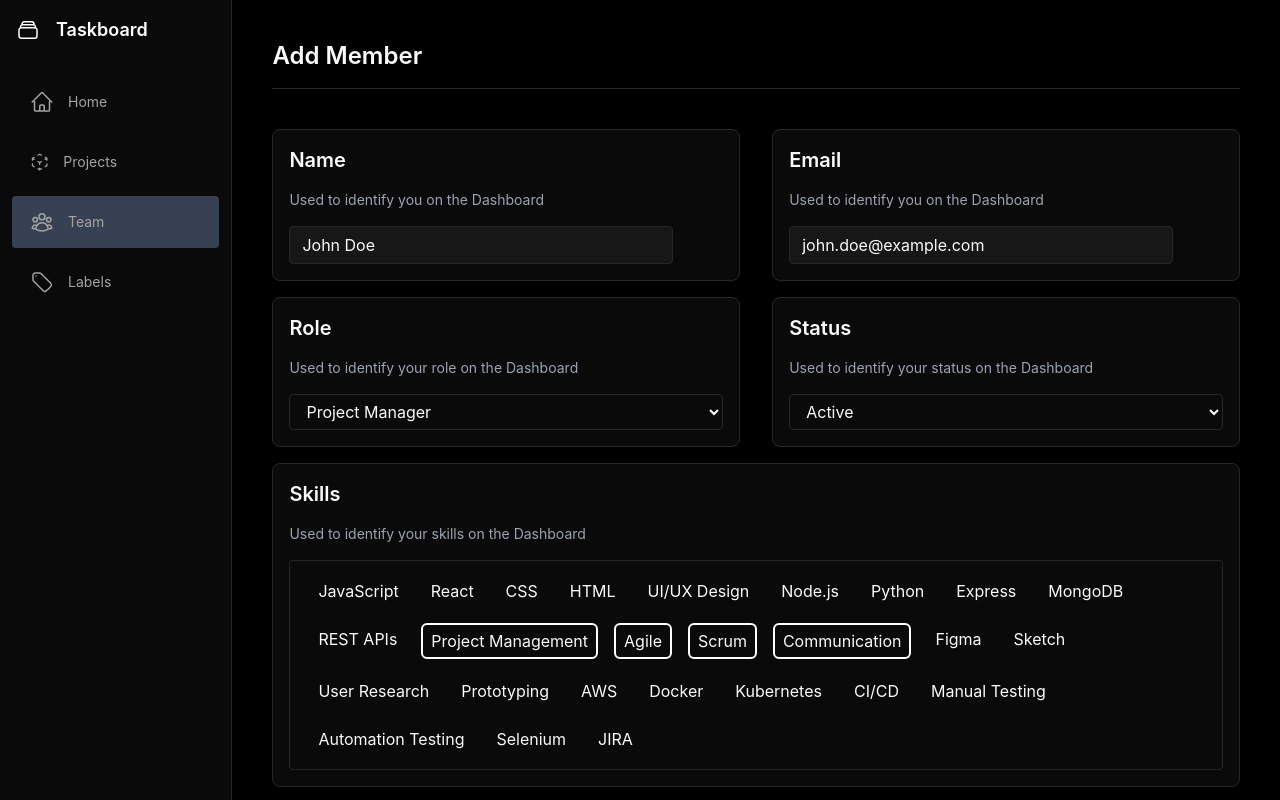
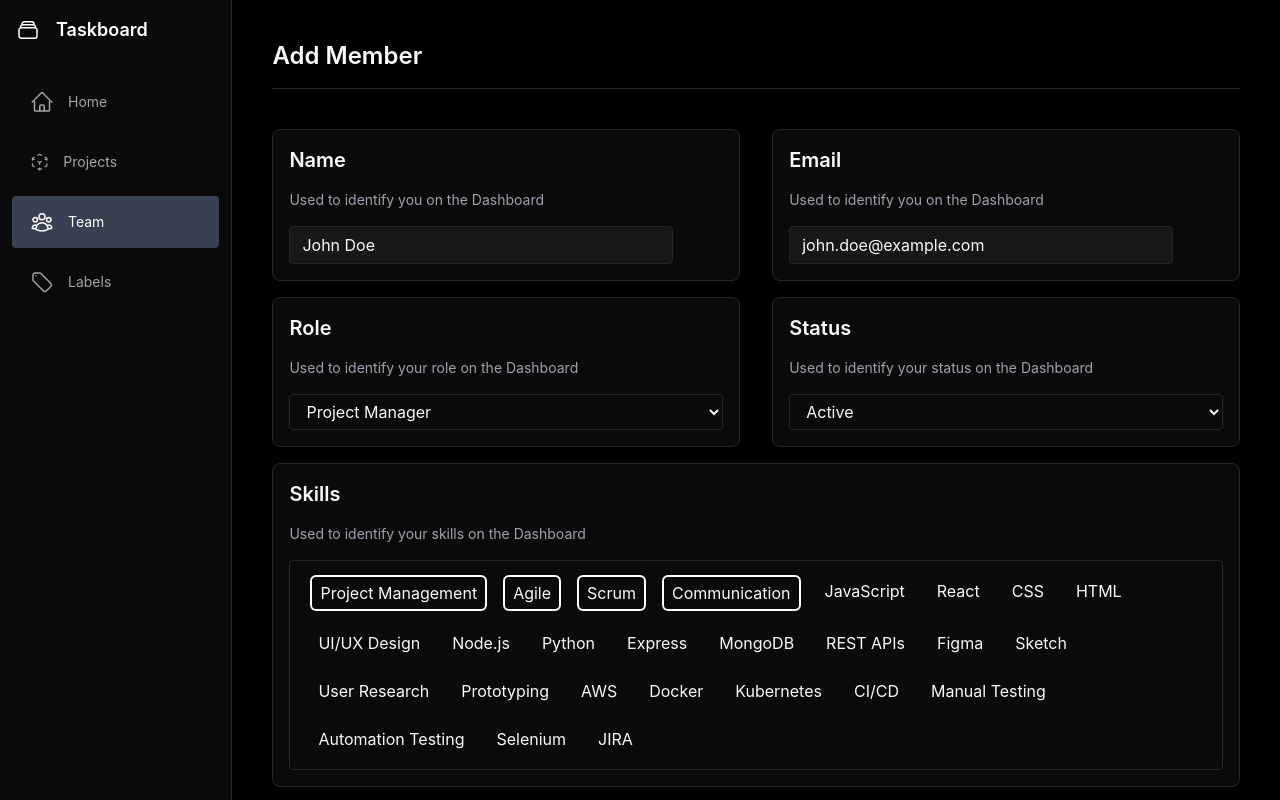
Before and after one commit to Pratik4509/taskboard, a React (Create React App) app: page /team/edit/1 in a window 1280 px wide. Built offline with nearby package versions, Linux system fonts and the light colour scheme.

Commit message:
Updated skills section and added 404 page

```diff
--- a/src/App.tsx
+++ b/src/App.tsx
@@ -13,6 +13,7 @@ import ManageMembers from './Components/ManageMembers';
 import Table from './Components/Table';
 import Projects from './Components/Projects';
 import Teams from './Components/Teams';
+import NotFound from './Components/NotFound';
 
 const routes = createBrowserRouter([
   {
@@ -52,6 +53,10 @@ const routes = createBrowserRouter([
         element: <ManageMembers/>
       }
     ]
+  },
+  {
+    path: '/*',
+    element: <NotFound/>
   }
 ])
 
--- a/src/Components/ManageMembers.tsx
+++ b/src/Components/ManageMembers.tsx
@@ -3,6 +3,7 @@ import { useSelector } from 'react-redux';
 import { useNavigate, useParams } from 'react-router-dom';
 import { RootState } from '../redux/store';
 import { TeamTypes } from '../types';
+import { motion } from 'framer-motion';
 
 const roles = ['Developer', 'Designer', 'Project Manager', 'Tester'];
 const statuses = ['Active', 'Inactive'];
@@ -64,6 +65,11 @@ const ManageMembers = () => {
         setSelectedSkills((prev) => prev.filter(l => l !== label))
     }
 
+    const updatedSkills = [
+        ...selectedSkills,
+        ...skills.filter(skill => !selectedSkills.includes(skill))
+    ]
+
     const handleChange = (e: React.ChangeEvent<HTMLInputElement>) => {
         const { name, value } = e.target
         setFormData(prev => ({ ...prev, [name]: value }))
@@ -83,6 +89,10 @@ const ManageMembers = () => {
             setSelectedSkills(existingMember.skills)
         }
     }, [existingMember])
+
+    // useEffect(()=>{
+    //     return ()=>setSelectedSkills([])
+    // },[])
 
     return (
         <div className='w-full h-full bg-black text-neutral-50 px-10 overflow-scroll overflow-x-hidden'>
@@ -145,15 +155,18 @@ const ManageMembers = () => {
                         <h2 className='text-xl font-semibold'>Skills</h2>
                         <p className='text-sm text-gray-400 mt-4'>Used to identify your skills on the Dashboard</p>
                         <div className="mt-4 px-3 py-1.5 rounded border border-neutral-800 bg-light-black">
-                            <div className="p-2 flex gap-4 flex-wrap">
-                                {skills.map(skill => (
-                                    <div
+                            <div
+                                className="p-2 flex gap-4 flex-wrap">
+                                {updatedSkills.map(skill => (
+                                    <motion.div
+                                        layout
+                                        // layoutId={skill}
                                         key={skill}
                                         className={`px-2 py-1 rounded-md cursor-pointer ${skillColor[skill]} ${selectedSkills.includes(skill) ? activeStyle : ''}`}
                                         onClick={() => handleClick(skill)}
                                     >
                                         {skill}
-                                    </div>
+                                    </motion.div>
                                 ))}
                             </div>
                         </div>
--- /dev/null
+++ b/src/Components/NotFound.tsx
@@ -0,0 +1,22 @@
+import React from 'react'
+import { Link } from 'react-router-dom'
+
+const NotFound = () => {
+    return (
+        <section className="h-screen bg-black">
+            <div className="py-8 px-4 mx-auto max-w-screen-xl lg:py-16 lg:px-6">
+                <div className="mx-auto max-w-screen-sm text-center">
+                    <h1 className="mb-4 text-7xl tracking-tight font-extrabold lg:text-9xl text-white">404</h1>
+                    <p className="mb-4 text-3xl tracking-tight font-bold text-gray-900 md:text-4xl dark:text-white">Something's missing.</p>
+                    <p className="mb-4 text-lg font-light text-gray-500 dark:text-gray-400">Sorry, we can't find that page. You'll find lots to explore on the home page. </p>
+                    <Link
+                        to='/'
+                        className="inline-flex text-white bg-primary-600 hover:bg-primary-800 focus:ring-4 focus:outline-none focus:ring-primary-300 font-medium rounded-lg text-sm px-5 py-2.5 text-center dark:focus:ring-primary-900 my-4"
+                    >Back to Homepage</Link>
+                </div>
+            </div>
+        </section>
+    )
+}
+
+export default NotFound
--- a/src/Components/Sidebar.tsx
+++ b/src/Components/Sidebar.tsx
@@ -60,7 +60,7 @@ const Sidebar: React.FC = () => {
                 <div className='w-full'>
                     <NavLink to='/team' className={({ isActive }) => `mt-2 block rounded text-neutral-400 hover:bg-gray-700 ${isActive ? 'bg-gray-700 text-white' : ''}`}
                     >
-                        <button className="w-full text-left py-1.5 px-2 rounded hover:bg-gray-700 text-sm text-neutral-400">
+                        <button className="w-full text-left py-1.5 px-2 rounded hover:bg-gray-700 text-sm">
                             <div className='w-full flex items-center gap-x-3.5 py-2 px-2.5 text-sm rounded-lg'>
                                 <svg xmlns="http://www.w3.org/2000/svg" fill="none" viewBox="0 0 24 24" strokeWidth={1.5} stroke="currentColor" className="size-6">
                                     <path strokeLinecap="round" strokeLinejoin="round" d="M18 18.72a9.094 9.094 0 0 0 3.741-.479 3 3 0 0 0-4.682-2.72m.94 3.198.001.031c0 .225-.012.447-.037.666A11.944 11.944 0 0 1 12 21c-2.17 0-4.207-.576-5.963-1.584A6.062 6.062 0 0 1 6 18.719m12 0a5.971 5.971 0 0 0-.941-3.197m0 0A5.995 5.995 0 0 0 12 12.75a5.995 5.995 0 0 0-5.058 2.772m0 0a3 3 0 0 0-4.681 2.72 8.986 8.986 0 0 0 3.74.477m.94-3.197a5.971 5.971 0 0 0-.94 3.197M15 6.75a3 3 0 1 1-6 0 3 3 0 0 1 6 0Zm6 3a2.25 2.25 0 1 1-4.5 0 2.25 2.25 0 0 1 4.5 0Zm-13.5 0a2.25 2.25 0 1 1-4.5 0 2.25 2.25 0 0 1 4.5 0Z" />
```
